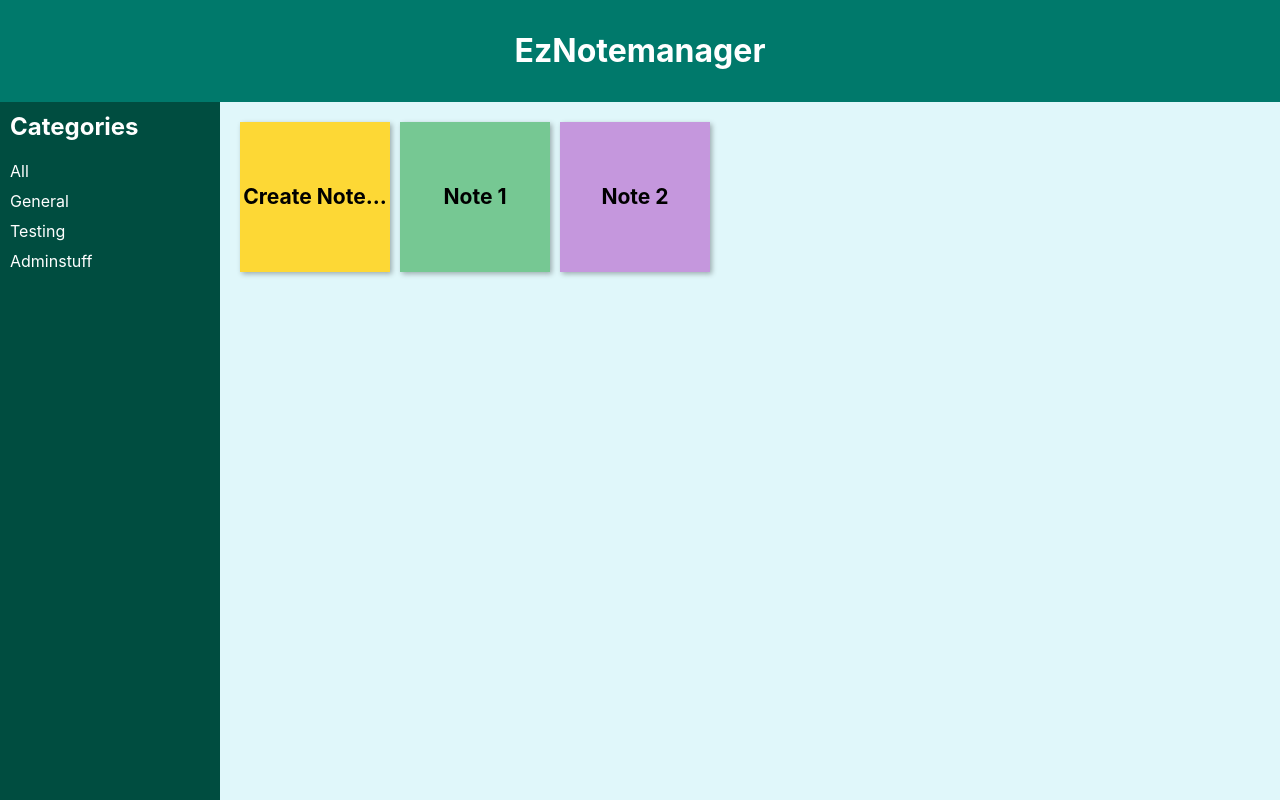
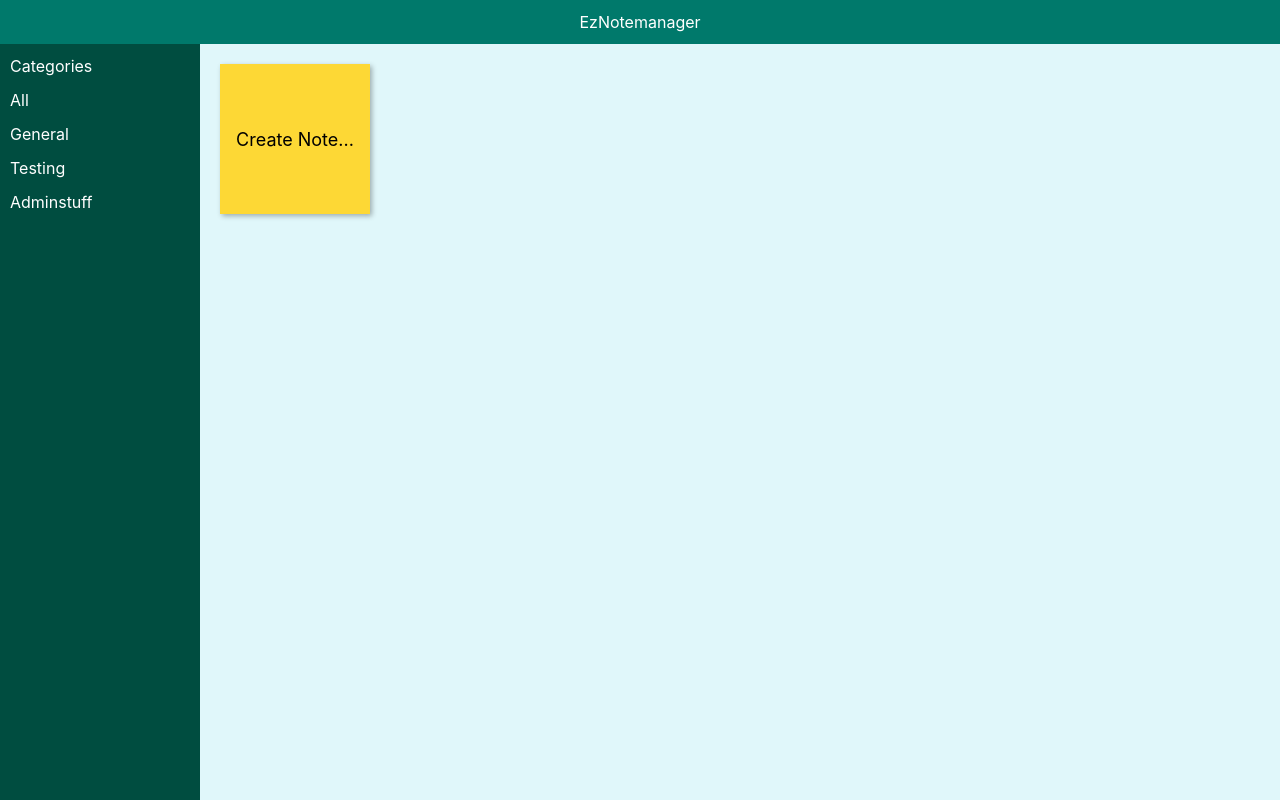
Before and after one commit to patrikkarlsson72/eznotemanager, a React (Create React App) app: page / in a window 1280 px wide. Built offline with nearby package versions, Linux system fonts and the light colour scheme.

Commit message:
Added Tailwind

```diff
--- /dev/null
+++ b/postcss.config.js
@@ -0,0 +1,6 @@
+module.exports = {
+  plugins: {
+    tailwindcss: {},
+    autoprefixer: {},
+  },
+}
--- a/src/components/ContentArea.js
+++ b/src/components/ContentArea.js
@@ -1,17 +1,82 @@
-// src/components/ContentArea.js
-
-import React from 'react';
+import React, { useState } from 'react';
 import Note from './Note';
 import CreateNote from './CreateNote';
+import NoteModal from './NoteModal';
 import './ContentArea.css';
+import { DragDropContext, Droppable, Draggable } from 'react-beautiful-dnd';
 
 const ContentArea = () => {
+  const [notes, setNotes] = useState([]);
+  const [selectedNote, setSelectedNote] = useState(null);
+
+  const onDragEnd = (result) => {
+    const { destination, source } = result;
+
+    if (!destination) return;
+
+    const reorderedNotes = Array.from(notes);
+    const [movedNote] = reorderedNotes.splice(source.index, 1);
+    reorderedNotes.splice(destination.index, 0, movedNote);
+
+    setNotes(reorderedNotes);
+  };
+
+  const createNote = () => {
+    const newNote = {
+      id: `note-${notes.length + 1}`,
+      title: `Note ${notes.length + 1}`,
+      content: '',
+      color: '#ADD8E6' // Example color for new notes
+    };
+    setNotes([...notes, newNote]);
+    setSelectedNote(newNote); // Open the modal to edit the new note
+  };
+
+  const saveNoteContent = (id, newContent) => {
+    setNotes(notes.map(note => note.id === id ? { ...note, content: newContent } : note));
+    setSelectedNote(null); // Close the modal after saving
+  };
+
   return (
-    <div className="content-area">
-      <CreateNote />
-      <Note title="Note 1" color="#76c893" />
-      <Note title="Note 2" color="#c597dd" />
-    </div>
+    <DragDropContext onDragEnd={onDragEnd}>
+      <div className="content-area">
+        <CreateNote onCreate={createNote} />
+        <Droppable droppableId="notes">
+          {(provided) => (
+            <div {...provided.droppableProps} ref={provided.innerRef} style={{ display: 'flex', flexWrap: 'wrap' }}>
+              {notes.map((note, index) => (
+                <Draggable key={note.id} draggableId={note.id} index={index}>
+                  {(provided) => (
+                    <div
+                      ref={provided.innerRef}
+                      {...provided.draggableProps}
+                      {...provided.dragHandleProps}
+                      onClick={() => setSelectedNote(note)}
+                      style={{ margin: '10px' }}
+                    >
+                      <Note
+                        title={note.title}
+                        color={note.color}
+                        content={note.content}
+                      />
+                    </div>
+                  )}
+                </Draggable>
+              ))}
+              {provided.placeholder}
+            </div>
+          )}
+        </Droppable>
+      </div>
+      {selectedNote && (
+        <NoteModal
+          isOpen={!!selectedNote}
+          onRequestClose={() => setSelectedNote(null)}
+          content={selectedNote.content}
+          onSave={(newContent) => saveNoteContent(selectedNote.id, newContent)}
+        />
+      )}
+    </DragDropContext>
   );
 };
 
--- a/src/components/CreateNote.js
+++ b/src/components/CreateNote.js
@@ -3,9 +3,13 @@
 import React from 'react';
 import './CreateNote.css';
 
-const CreateNote = () => {
+const CreateNote = ({ onCreate }) => {
+  const handleClick = () => {
+    onCreate();
+  };
+
   return (
-    <div className="create-note">
+    <div className="create-note" onClick={handleClick}>
       <h3>Create Note...</h3>
     </div>
   );
--- a/src/components/Note.css
+++ b/src/components/Note.css
@@ -1,4 +1,5 @@
 /* src/components/Note.css */
+
 .note {
   width: 150px;
   height: 150px;
@@ -8,4 +9,5 @@
   box-shadow: 2px 2px 5px rgba(0,0,0,0.3);
   font-size: 18px;
   color: black;
+  margin-right: 10px;
 }
--- a/src/components/Note.js
+++ b/src/components/Note.js
@@ -3,10 +3,16 @@
 import React from 'react';
 import './Note.css';
 
-const Note = ({ title, color }) => {
+const Note = ({ title, color, content }) => {
+  const previewContent = content.length > 100 ? `${content.substring(0, 100)}...` : content;
+
   return (
-    <div className="note" style={{ backgroundColor: color }}>
+    <div
+      className="note"
+      style={{ backgroundColor: color, width: '150px', height: '150px', padding: '10px', boxSizing: 'border-box' }}
+    >
       <h3>{title}</h3>
+      <p>{previewContent}</p>
     </div>
   );
 };
--- /dev/null
+++ b/src/components/NoteModal.js
@@ -0,0 +1,48 @@
+// src/components/NoteModal.js
+
+import React from 'react';
+import Modal from 'react-modal';
+
+Modal.setAppElement('#root');
+
+const NoteModal = ({ isOpen, onRequestClose, content, onSave }) => {
+  const [editedContent, setEditedContent] = React.useState(content);
+
+  const handleSave = () => {
+    onSave(editedContent);
+    onRequestClose();
+  };
+
+  return (
+    <Modal
+      isOpen={isOpen}
+      onRequestClose={onRequestClose}
+      contentLabel="Edit Note"
+      style={{
+        content: {
+          top: '50%',
+          left: '50%',
+          right: 'auto',
+          bottom: 'auto',
+          marginRight: '-50%',
+          transform: 'translate(-50%, -50%)',
+          width: '400px',
+          height: '300px',
+        },
+      }}
+    >
+      <h2>Edit Note</h2>
+      <textarea
+        value={editedContent}
+        onChange={(e) => setEditedContent(e.target.value)}
+        style={{ width: '100%', height: '200px' }}
+      />
+      <div style={{ display: 'flex', justifyContent: 'space-between', marginTop: '10px' }}>
+        <button onClick={handleSave}>Save</button>
+        <button onClick={onRequestClose}>Cancel</button>
+      </div>
+    </Modal>
+  );
+};
+
+export default NoteModal;
--- a/src/index.css
+++ b/src/index.css
@@ -1,3 +1,8 @@
+@tailwind base;
+@tailwind components;
+@tailwind utilities;
+
+
 body {
   margin: 0;
   font-family: -apple-system, BlinkMacSystemFont, 'Segoe UI', 'Roboto', 'Oxygen',
--- a/src/index.js
+++ b/src/index.js
@@ -6,9 +6,9 @@ import reportWebVitals from './reportWebVitals';
 
 const root = ReactDOM.createRoot(document.getElementById('root'));
 root.render(
-  <React.StrictMode>
+  //<React.StrictMode>
     <App />
-  </React.StrictMode>
+  //</React.StrictMode>
 );
 
 // If you want to start measuring performance in your app, pass a function
--- /dev/null
+++ b/tailwind.config.js
@@ -0,0 +1,10 @@
+/** @type {import('tailwindcss').Config} */
+module.exports = {
+  content: [
+    "./src/**/*.{js,jsx,ts,tsx}",
+  ],
+  theme: {
+    extend: {},
+  },
+  plugins: [],
+}
```
Also changed, not shown: package.json (+7 -0 lines), 1 other file (tests, documents, lock files or other folders). Lines whose indentation alone changed are shown as unchanged.
